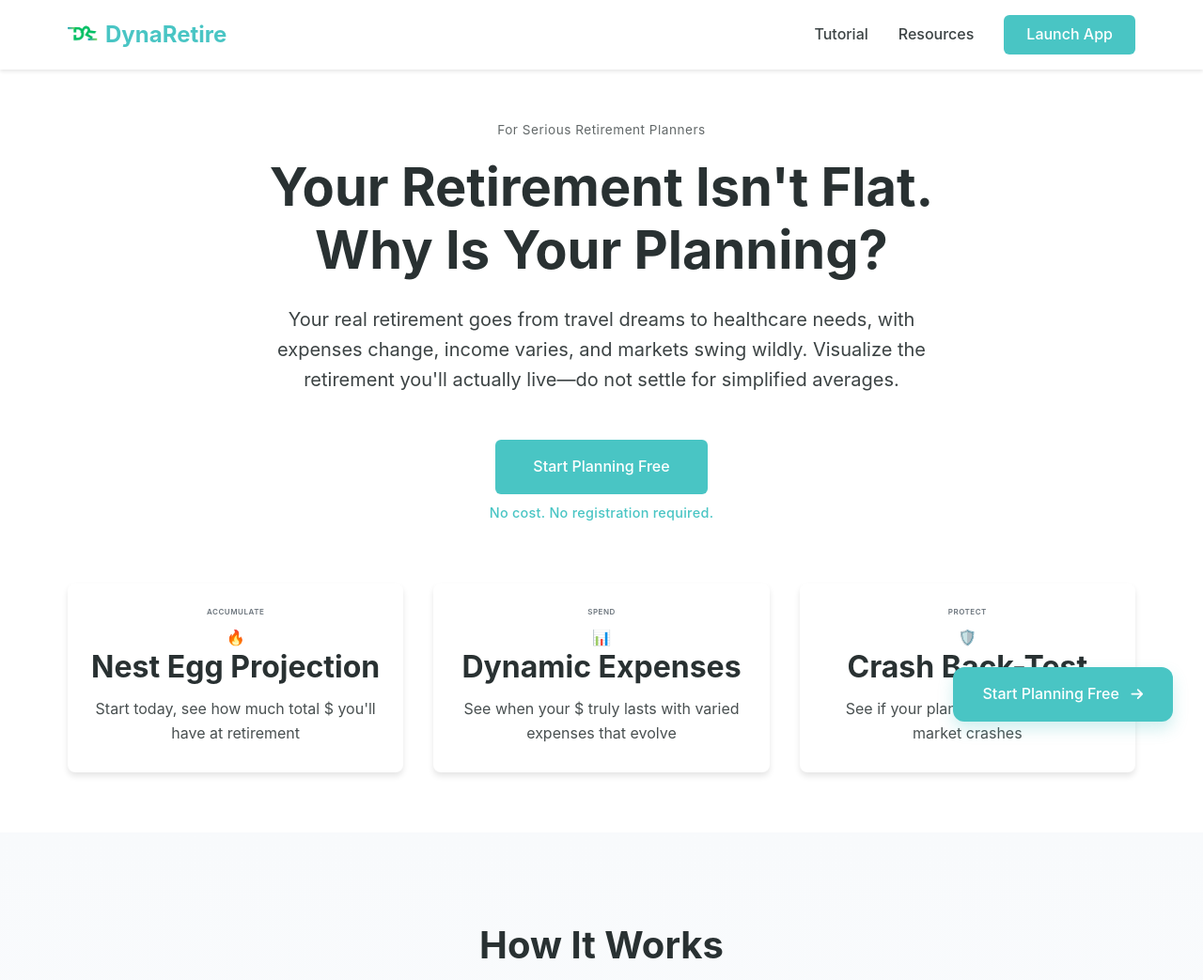
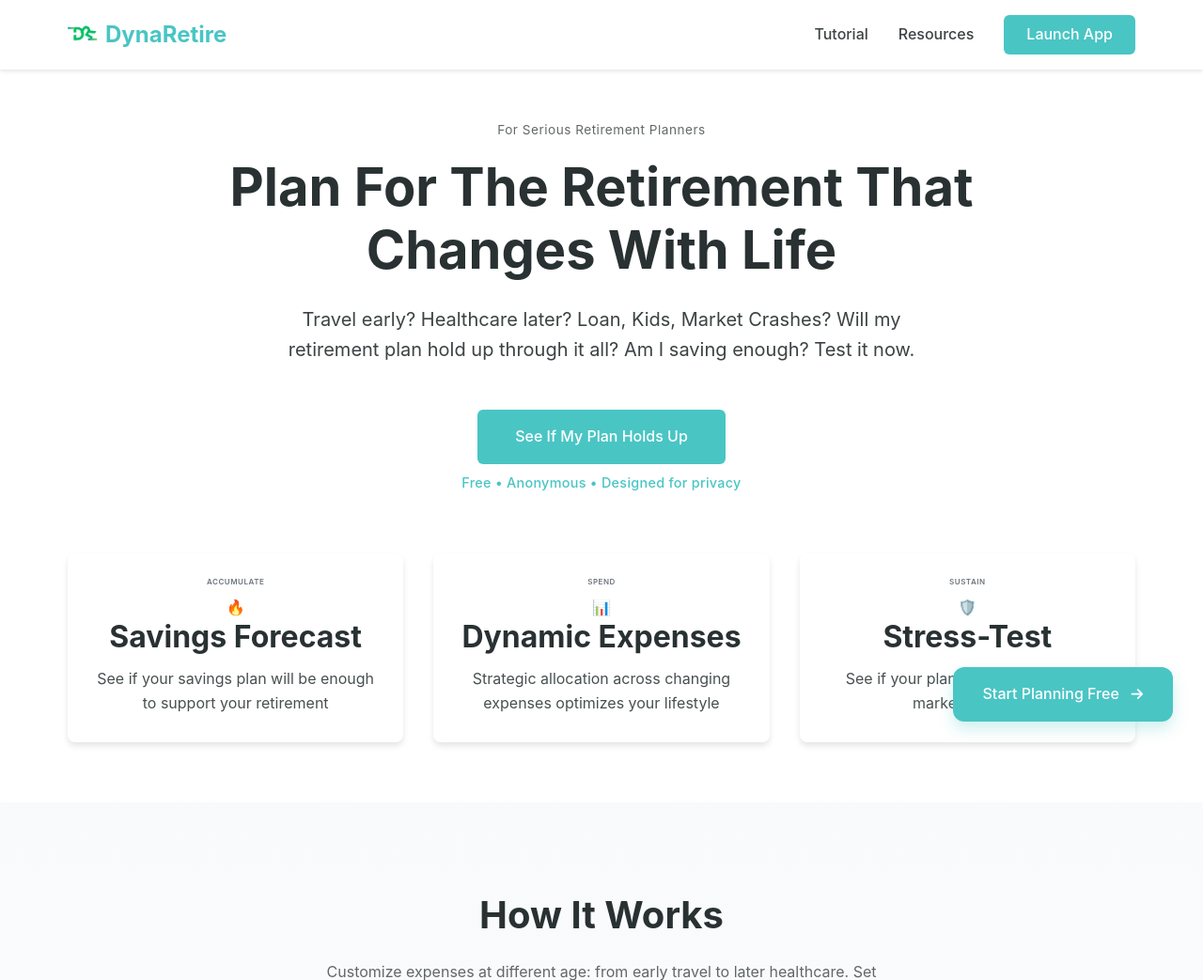
Before and after one commit to lakwli/dynaretire, a Flask app: page / in a window 1280 px wide. Shown: the top 1043 px of the page at 94% size. Run offline with Flask 3, Linux system fonts and the light colour scheme.

Commit message:
Landing: Change sentences

```diff
--- a/templates/marketing/landing.html
+++ b/templates/marketing/landing.html
@@ -88,39 +88,36 @@
       <div class="container">
         <p class="small-header">For Serious Retirement Planners</p>
         <!--Plan Your Retirement With Adapting Changes-->
+        <!-- Your Retirement Isn't Flat. Why Is Your Planning?-->
+        <!--Dynamic Planning for Your Real-Life Retirement-->
         <h1 class="headline">
-          Your Retirement Isn't Flat. Why Is Your Planning?
+          Plan For The Retirement That Changes With Life
         </h1>
         <!--Personalized retirement plans adapt to changing expenses needs, income, and market conditions & risk handling-->
         <p class="hero-subtitle">
-          Your real retirement goes from travel dreams to healthcare needs, with
-          expenses change, income varies, and markets swing wildly. Visualize
-          the retirement you'll actually live—do not settle for simplified
-          averages.
+          Travel early? Healthcare later? Loan, Kids, Market Crashes? Will my retirement plan hold up through it all? Am I saving enough? Test it now.
         </p>
         <div class="hero-cta">
-          <a href="https://dynaretire.app" class="primary-button"
-            >Start Planning Free</a
-          >
-          <p class="hero-cta-subtext">No cost. No registration required.</p>
+          <a href="https://dynaretire.app" class="primary-button">See If My Plan Holds Up</a>
+          <p class="hero-cta-subtext">Free • Anonymous • Designed for privacy</p>
         </div>
         <div class="hero-benefit">
           <div class="benefit-item">
             <span class="phase-label">ACCUMULATE</span>
             <div class="feature-icon">🔥</div>
-            <h3>Nest Egg Projection</h3>
-            <p>Start today, see how much total $ you'll have at retirement</p>
+            <h3>Savings Forecast</h3>
+            <p>See if your savings plan will be enough to support your retirement</p>
           </div>
           <div class="benefit-item">
             <span class="phase-label">SPEND</span>
             <div class="feature-icon">📊</div>
             <h3>Dynamic Expenses</h3>
-            <p>See when your $ truly lasts with varied expenses that evolve</p>
+            <p>Strategic allocation across changing expenses optimizes your lifestyle</p>
           </div>
           <div class="benefit-item">
-            <span class="phase-label">PROTECT</span>
+            <span class="phase-label">SUSTAIN</span>
             <div class="feature-icon">🛡️</div>
-            <h3>Crash Back-Test</h3>
+            <h3>Stress-Test</h3>
             <p>See if your plan survives historical market crashes</p>
           </div>
         </div>
```
Also changed, not shown: templates/marketing/privacy.html (+9 -5 lines).
